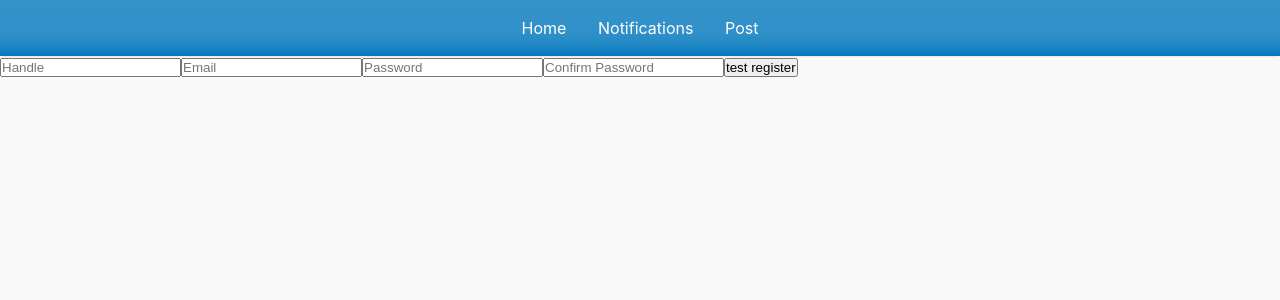
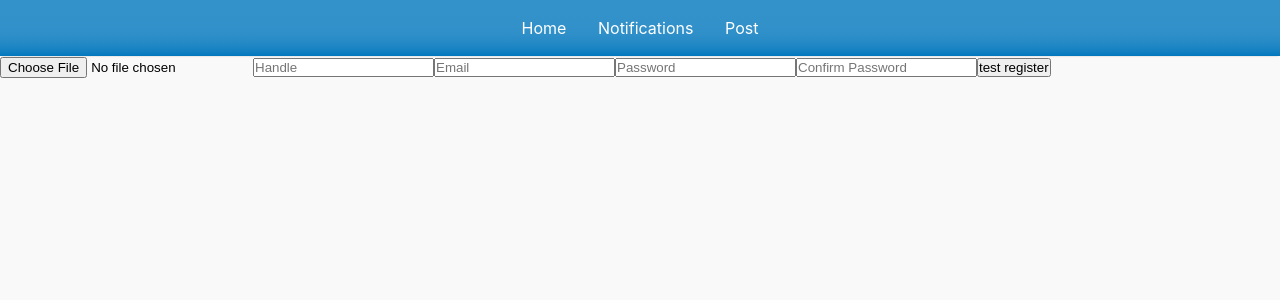
Before and after one commit to msearles25/face-browser-frontend, a React (Create React App) app: page /register in a window 1280 px wide. Shown: the top 300 px of the page. Built offline with nearby package versions, Linux system fonts and the light colour scheme.

Commit message:
image upload partially woring

```diff
--- a/src/pages/Register.js
+++ b/src/pages/Register.js
@@ -4,13 +4,13 @@ import axios from 'axios';
 const Register = () => {
     const [imgInfo, setImgInfo] = useState({
         imgSrc: null,
-        prevImg: null
+        imgFile: null
     });
     const [newUser, setNewUser] = useState()
 
     const handleImageUpload = e => {
         if(e.target.files.length === 0) {
-            e.target.files = imgInfo.prevImg;
+            e.target.files = imgInfo.imgFile;
             return;
         }
 
@@ -18,7 +18,7 @@ const Register = () => {
         const imgUrl = URL.createObjectURL(e.target.files[0]);
         setImgInfo({
             imgSrc: imgUrl,
-            prevImg: file
+            imgFile: file
         });
     }
 
@@ -31,6 +31,7 @@ const Register = () => {
 
     const handleSubmit = e => {
         e.preventDefault();
+
         axios.post('http://localhost:1337/api/auth/register', newUser)
             .then(res => {
                 console.log(res)
@@ -40,10 +41,26 @@ const Register = () => {
             })
     }
 
+    const testImage = e => {
+        e.preventDefault()
+
+        const imageData = new FormData();
+        const image = imgInfo.imgFile[0]
+        imageData.append('upload_preset', `${process.env.REACT_APP_UPLOAD_PRESET}`)
+        imageData.append('file', image);
+        axios.post(`${process.env.REACT_APP_IMAGE_UPLOAD_URL}`, imageData)
+        .then(res => {
+            console.log(res)
+        })
+        .catch(error => {
+            console.log(error.response)
+        })
+    }
+
     return (
         <div>
-            <form onSubmit={handleSubmit}>
-                {/* <input type='file' onChange={handleImageUpload}/> */}
+            <form onSubmit={testImage}>
+                <input type='file' onChange={handleImageUpload}/>
                 <input type='text' name='userHandle' placeholder='Handle' onChange={handleChange}/>
                 <input type='text' name='email' placeholder='Email' onChange={handleChange}/>
                 <input type='text' name='password' placeholder='Password' onChange={handleChange}/>
```
Also changed, not shown: 1 other file (tests, documents, lock files or other folders).
